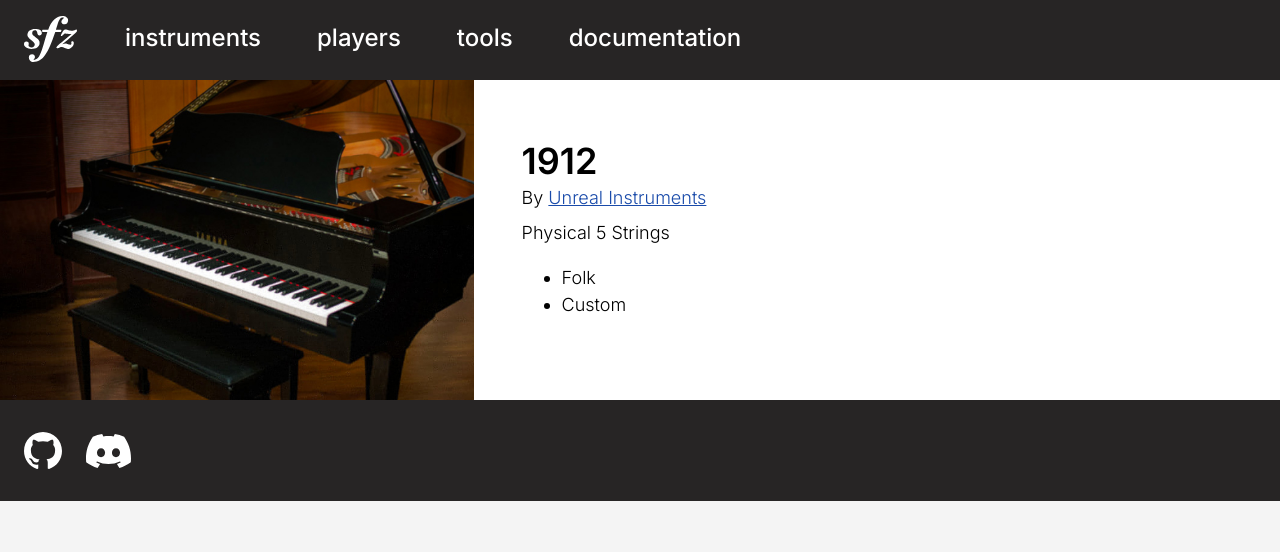
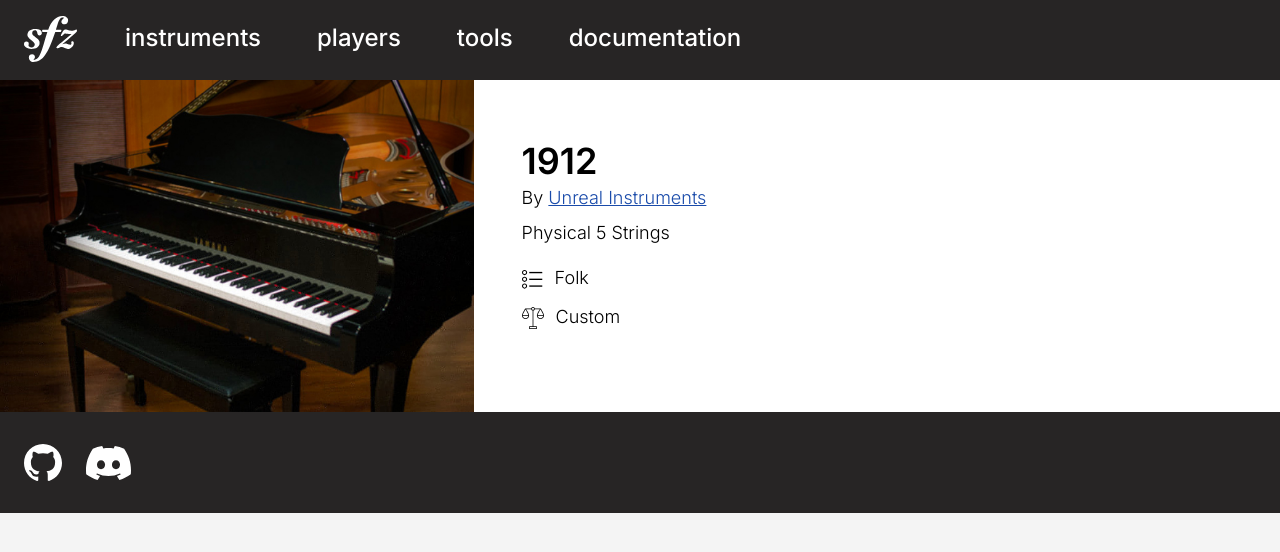
Before and after one commit to kmturley/sfz-website, a Next.js app: page /instruments/1912 in a window 1280 px wide. Shown: the top 552 px of the page. Built offline with nearby package versions, Linux system fonts and the light colour scheme.

Commit message:
Item attributes styling

```diff
--- a/pages/instruments/[instrumentId]/index.tsx
+++ b/pages/instruments/[instrumentId]/index.tsx
@@ -8,6 +8,7 @@
 import Image from 'next/image';
 import instrumentImage from '../../../public/images/instrument.jpg';
 import Link from 'next/link';
+import { GetBasePath } from '../../../lib/path';
 
 const Instrument = () => {
   const router = useRouter();
@@ -40,11 +41,43 @@
           <h3 className={styles.itemName}>{instrument.name}</h3>
           <p className={styles.itemAuthor}>By <Link href={instrument.url} target="_blank" className={styles.itemLink}>{instrument.author}</Link></p>
           <p className={styles.itemDesc}>{instrument.short_description}</p>
-          <ul>
-            <li>{instrument.category}</li>
-            <li>{instrument.license}</li>
-            {/* <li>{instrument.cost}</li>
-            <li>{instrument.compatibility}</li> */}
+          <ul className={styles.attributes}>
+            <li className={styles.attribute}>
+              <img
+                className={styles.icon}
+                src={`${GetBasePath()}/images/icon-category.svg`}
+                alt="Category"
+                loading="lazy"
+                />
+              {instrument.category}
+            </li>
+            <li className={styles.attribute}>
+              <img
+                className={styles.icon}
+                src={`${GetBasePath()}/images/icon-license.svg`}
+                alt="License"
+                loading="lazy"
+                />
+              {instrument.license}
+            </li>
+            {/* <li className={styles.attribute}>
+                <img
+                    className={styles.icon}
+                    src={`${GetBasePath()}/images/icon-cost.svg`}
+                    alt="Cost"
+                    loading="lazy"
+                    />
+                {instrument.cost}
+            </li>
+            <li className={styles.attribute}>
+              <img
+                className={styles.icon}
+                src={`${GetBasePath()}/images/icon-compatibility.svg`}
+                alt="Compatibility"
+                loading="lazy"
+                />
+              {instrument.compatibility}
+            </li> */}
           </ul>
         </div>
       </div>
--- a/styles/item.module.css
+++ b/styles/item.module.css
@@ -25,6 +25,21 @@
   margin: 0;
 }
 
+.attributes {
+  padding: 0;
+}
+
+.attribute {
+  list-style: none;
+  margin: 0 0 .75rem;
+  padding: 0;
+}
+
+.icon {
+  margin-right: .75rem;
+  vertical-align: middle;
+}
+
 @media (min-width: 48rem) {
   .item {
     display: flex;
```
